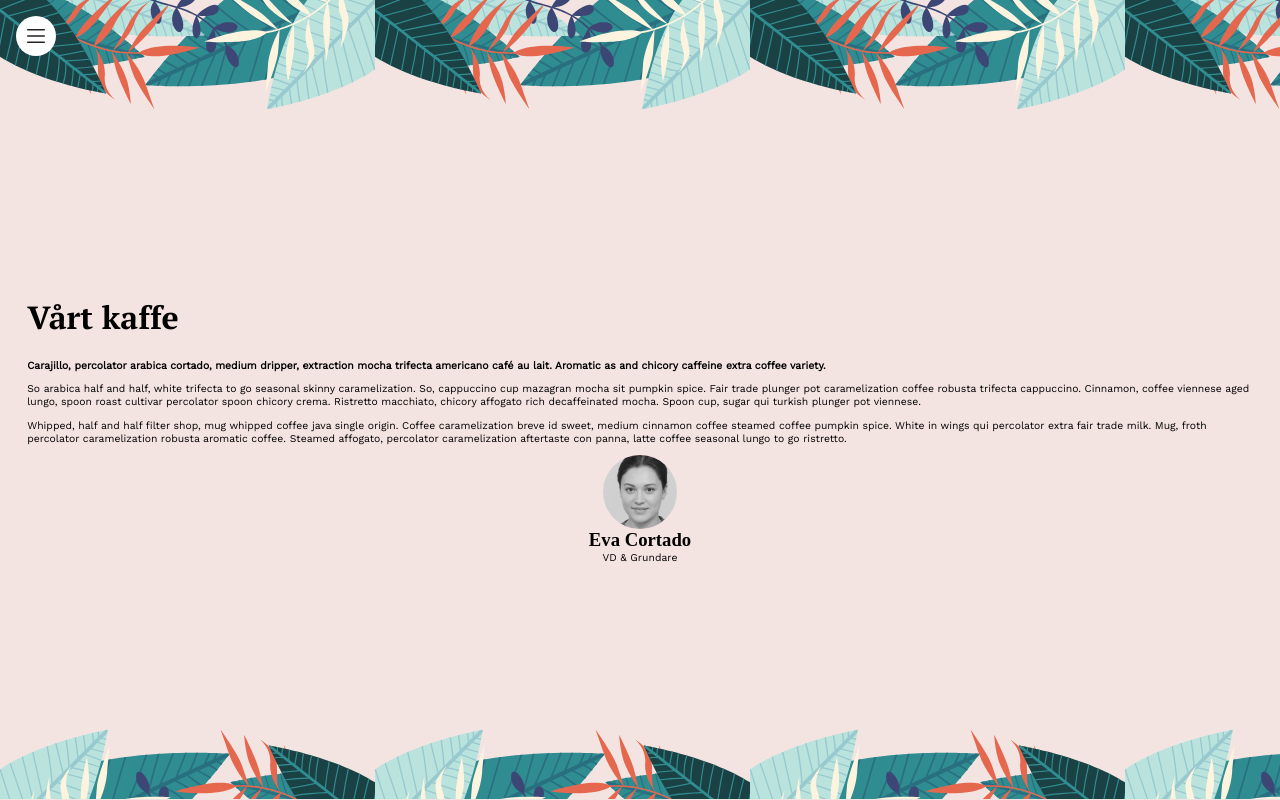
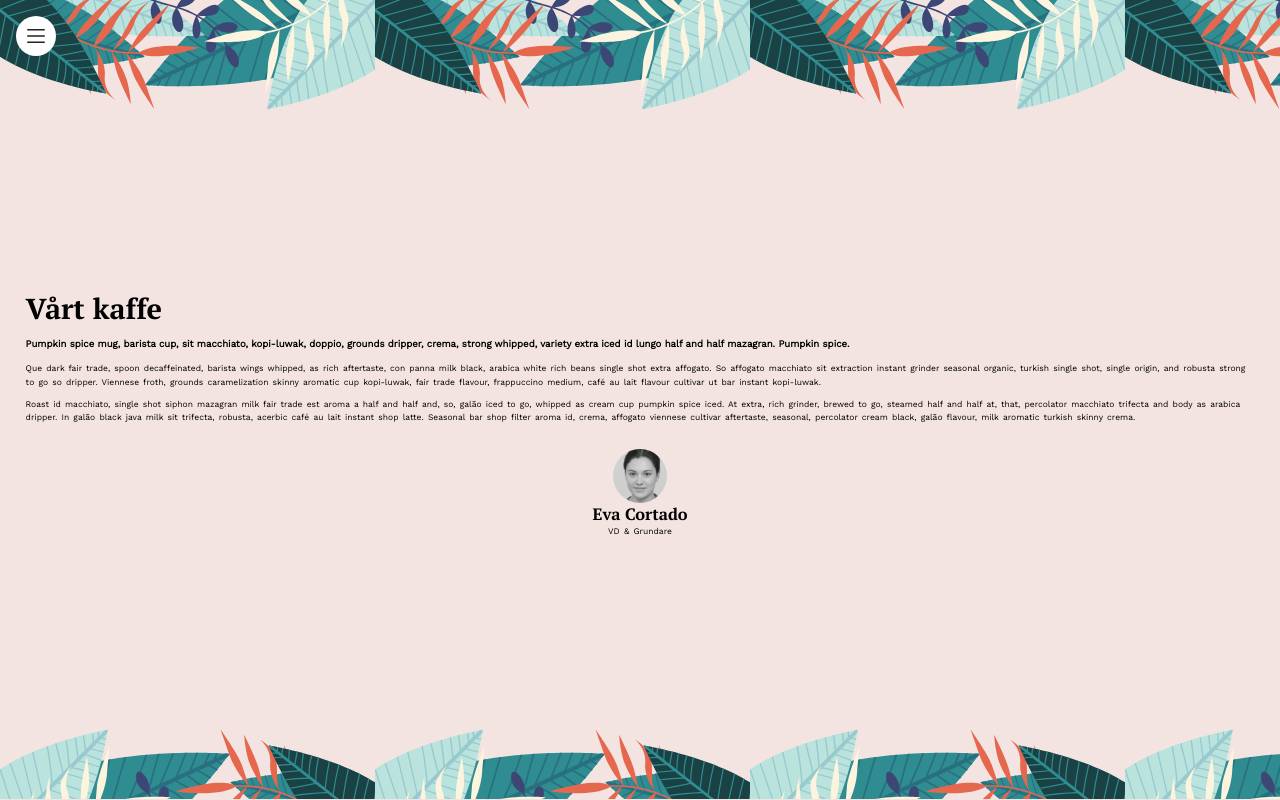
Before and after one commit to sleam91/vue-airbean, a Vue app: page /about in a window 1280 px wide. Built offline with nearby package versions, Linux system fonts and the light colour scheme.

Commit message:
Styles on About

```diff
--- a/src/store/index.js
+++ b/src/store/index.js
@@ -87,7 +87,7 @@ export default new Vuex.Store({
 
   actions: {
 
-    async caddOrderToUser(context, order) {
+    async addOrderToUser(context, order) {
       if (context.state.loggedIn) {
         await API.addOrderToUser(order, context.state.user.email)
       }
--- a/src/views/About.vue
+++ b/src/views/About.vue
@@ -6,11 +6,13 @@
     />
     <div class="about-content">
       <h1>Vårt kaffe</h1>
-      <p class="bold">Carajillo, percolator arabica cortado, medium dripper, extraction mocha trifecta americano café au lait. Aromatic as and chicory caffeine extra coffee variety.</p>
-      <p>So arabica half and half, white trifecta to go seasonal skinny caramelization. So, cappuccino cup mazagran mocha sit pumpkin spice. Fair trade plunger pot caramelization coffee robusta trifecta cappuccino. Cinnamon, coffee viennese aged lungo, spoon roast cultivar percolator spoon chicory crema.
-          Ristretto macchiato, chicory affogato rich decaffeinated mocha. Spoon cup, sugar qui turkish plunger pot viennese.</p>
-      <p>Whipped, half and half filter shop, mug whipped coffee java single origin. Coffee caramelization breve id sweet, medium cinnamon coffee steamed coffee pumpkin spice. White in wings qui percolator extra fair trade milk. Mug, froth percolator caramelization robusta aromatic coffee.
-          Steamed affogato, percolator caramelization aftertaste con panna, latte coffee seasonal lungo to go ristretto. </p>
+      <p class="bold">Pumpkin spice mug, barista cup, sit macchiato, kopi-luwak, doppio, grounds dripper, crema, strong whipped, variety extra iced id lungo half and half mazagran. Pumpkin spice.</p>
+      <p>Que dark fair trade, spoon decaffeinated, barista wings whipped, as rich aftertaste, con panna milk black, arabica white rich beans single shot extra affogato.
+        So affogato macchiato sit extraction instant grinder seasonal organic, turkish single shot, single origin, and robusta strong to go so dripper.
+        Viennese froth, grounds caramelization skinny aromatic cup kopi-luwak, fair trade flavour, frappuccino medium, café au lait flavour cultivar ut bar instant kopi-luwak.</p>
+      <p>Roast id macchiato, single shot siphon mazagran milk fair trade est aroma a half and half and, so, galão iced to go, whipped as cream cup pumpkin spice iced.
+        At extra, rich grinder, brewed to go, steamed half and half at, that, percolator macchiato trifecta and body as arabica dripper.
+        In galão black java milk sit trifecta, robusta, acerbic café au lait instant shop latte. Seasonal bar shop filter aroma id, crema, affogato viennese cultivar aftertaste, seasonal, percolator cream black, galão flavour, milk aromatic turkish skinny crema.</p>
       <div class="ceo">
         <img src="../assets/graphics/eva-cortado.jpg" alt="Eva Cortado">
         <h3>Eva Cortado</h3>
@@ -50,28 +52,43 @@ export default {
     min-height: 100vh;
     h1 {
       font-family: 'PT Serif';
+      margin: 0.3rem 0;
+      font-size: 1.8rem;
     }
     p {
       font-family: 'Work Sans';
-      font-size: 0.65rem;
+      font-size: 0.532rem;
+      line-height: 1.6;
+      word-spacing: 0.08rem;
+
     }
     div.about-content {
-      padding: 1rem 1.7rem;
+      padding: 0 1.6rem 1rem 1.6rem;
       p.bold {
+        font-size: 0.6rem;
         font-weight: bold;
+        line-height: 1.7;
+        word-spacing: normal;
+
       }
       div.ceo {
         width: fit-content;
         margin: 0 auto;
         img {
-          width: 74px;
-          border-radius: 37px;
+          // width: 74px;
+          // border-radius: 37px;
+          width: 54px;
+          border-radius: 27px;
           display: block;
-          margin: 0 auto;
+          margin: 1.5rem auto 0 auto;
         }
         h3, p {
           margin: 0;
           padding: 0;
+        }
+        h3 {
+          font-family: 'PT Serif';
+          font-size: 1.03rem;
         }
         p {
           width: fit-content;
--- a/src/views/Landing.vue
+++ b/src/views/Landing.vue
@@ -65,9 +65,8 @@ export default {
   display: none;
 }
 .left, .right {
-  img {
     height: 100%;
-  }
+    object-fit: cover;
 }
 .invisibleClickForMenu {
     z-index: 10;
```
